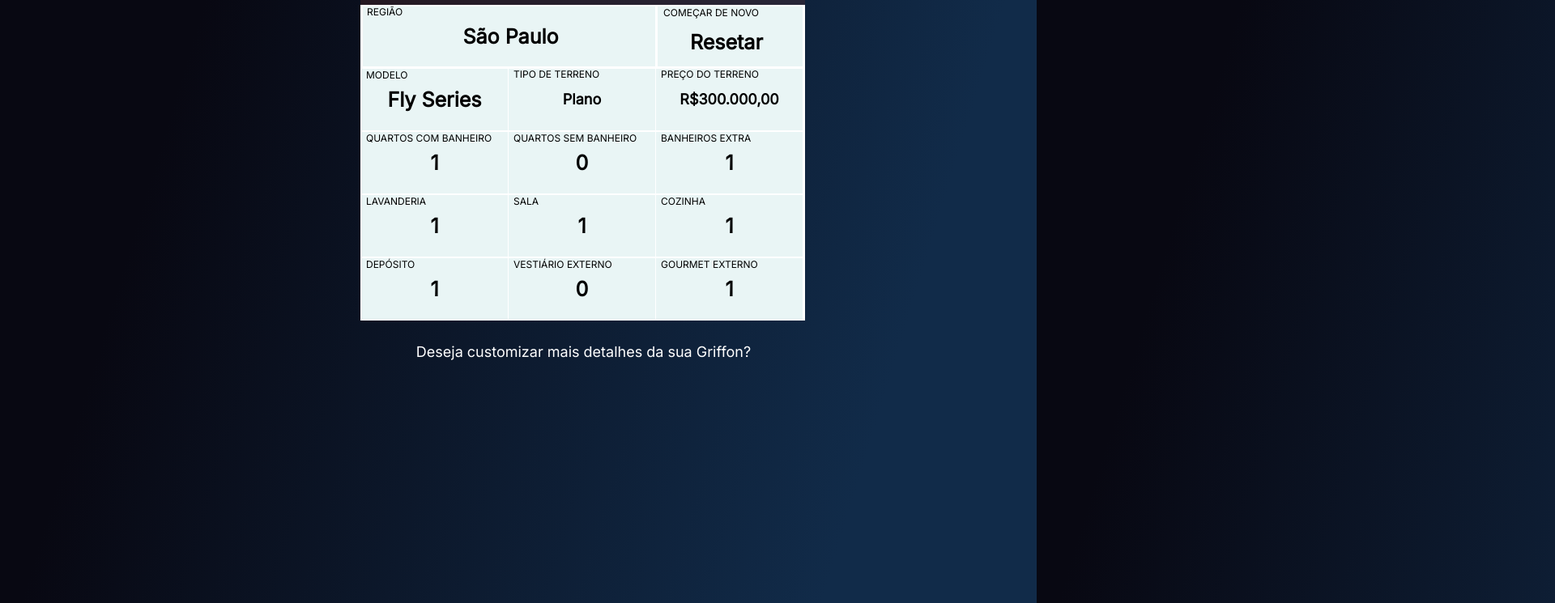
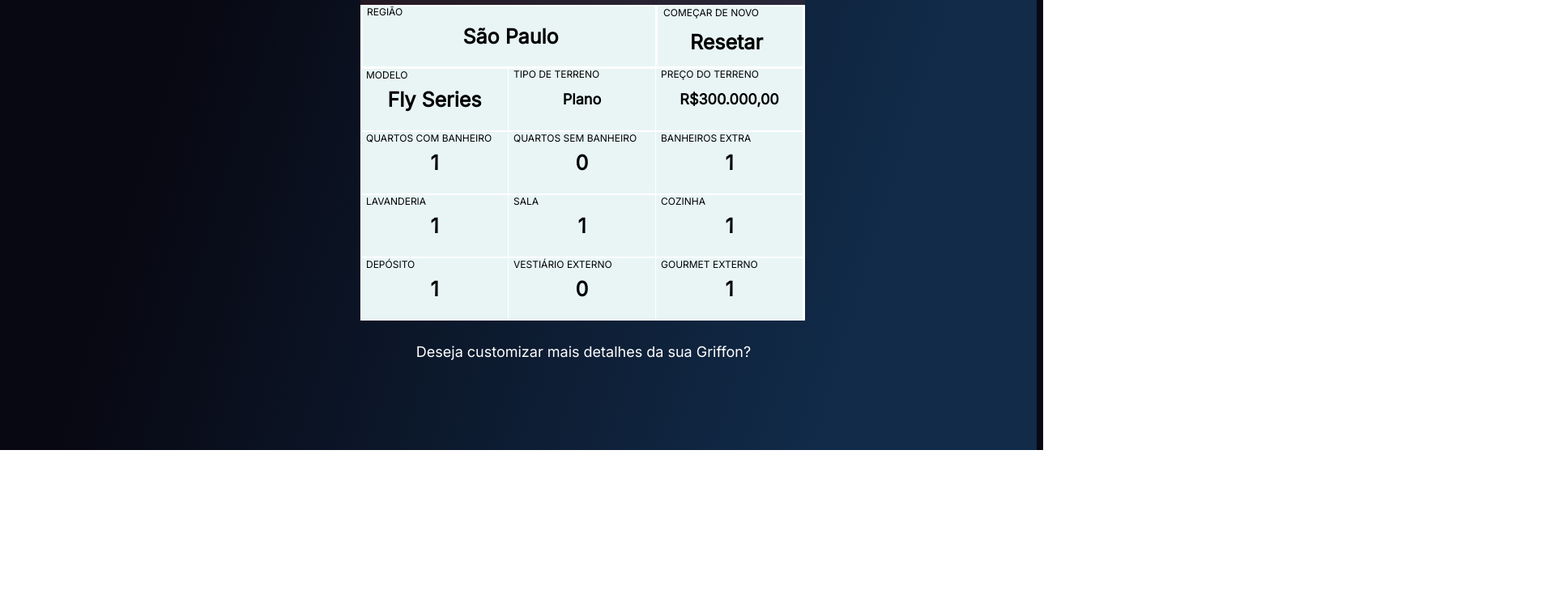
Before and after one commit to babivillanova/webpricecalculator, a plain HTML site: page index.html in a window 1280 px wide. Shown: the part 260-1005 px from the top of the page at 81% size, 1920 px wide, since content can reach past the window. After the commit the page ends 816 px from the top, so only its background shows below. Drawn offline with Linux system fonts and the light colour scheme; a script that the page names is missing; a web font is replaced by a local one.

Commit message:
Update calculadora2.css

```diff
--- a/calculadora2.css
+++ b/calculadora2.css
@@ -5,8 +5,8 @@
 body {
   background: linear-gradient(106.96deg, #080812 20.8%, #112b49 82.72%);
   font-family: "Inter", sans-serif;
-  width: 2000px;
-  height: 1024px;
+  width: 100vw;
+  height: 100vh;
 }
 
 option {
```
